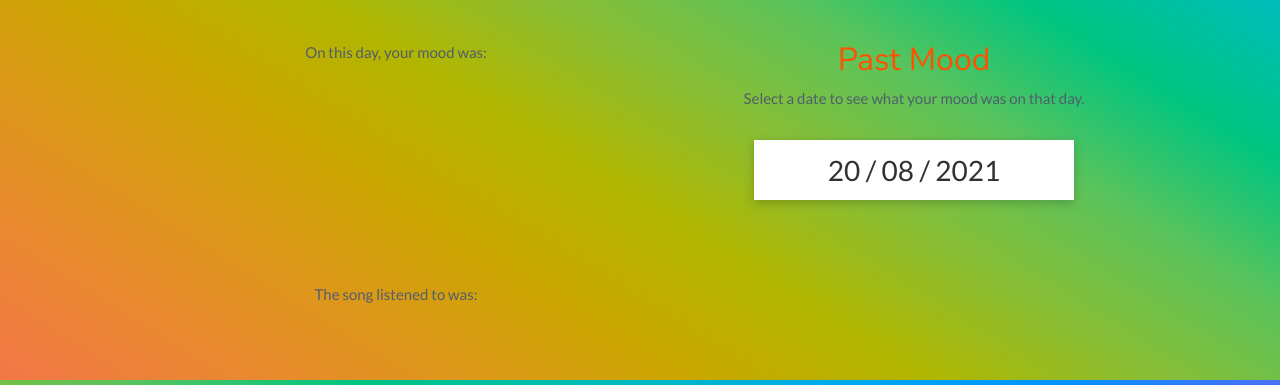
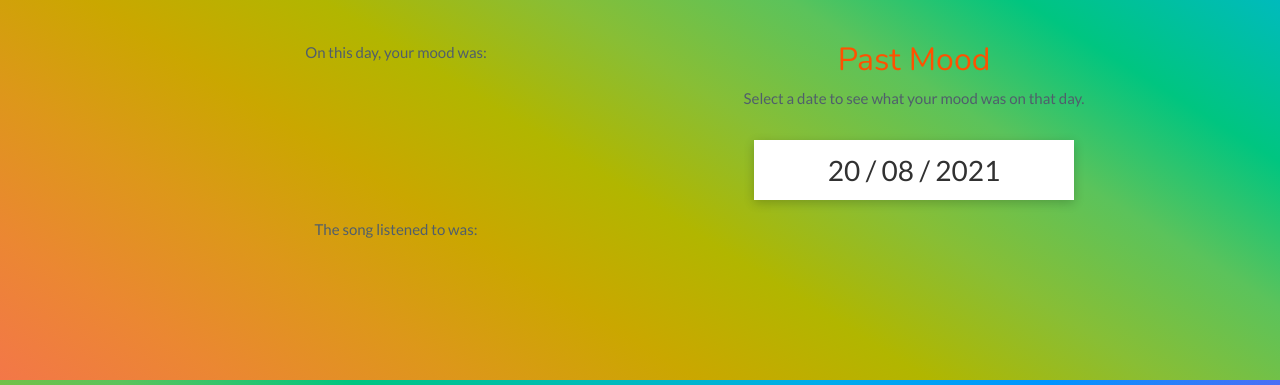
Before and after one commit to SirEctor/feel-the-beat, a Flask app: page /dashboard in a window 1280 px wide. Shown: the part 420-805 px from the top of the page. Run offline with Flask 2, Linux system fonts and the light colour scheme; some libraries are stand-ins or nearby versions.

Commit message:
Update index.css
added margin

```diff
--- a/app/static/styles/index.css
+++ b/app/static/styles/index.css
@@ -40,7 +40,7 @@
 }
 
 #song{
-  margin-top: -100px;
+  margin-top: -165px;
 }
 
  ul .emoji-list li {
```
